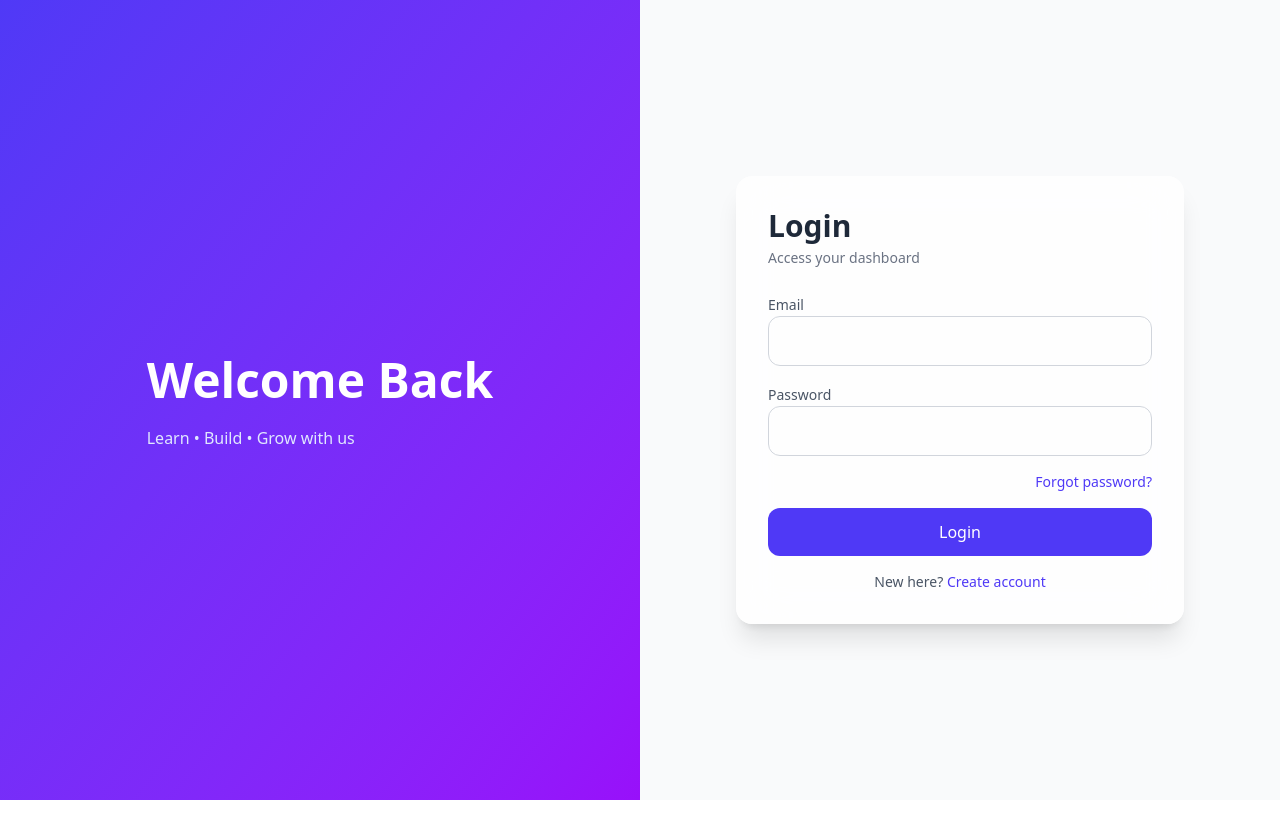
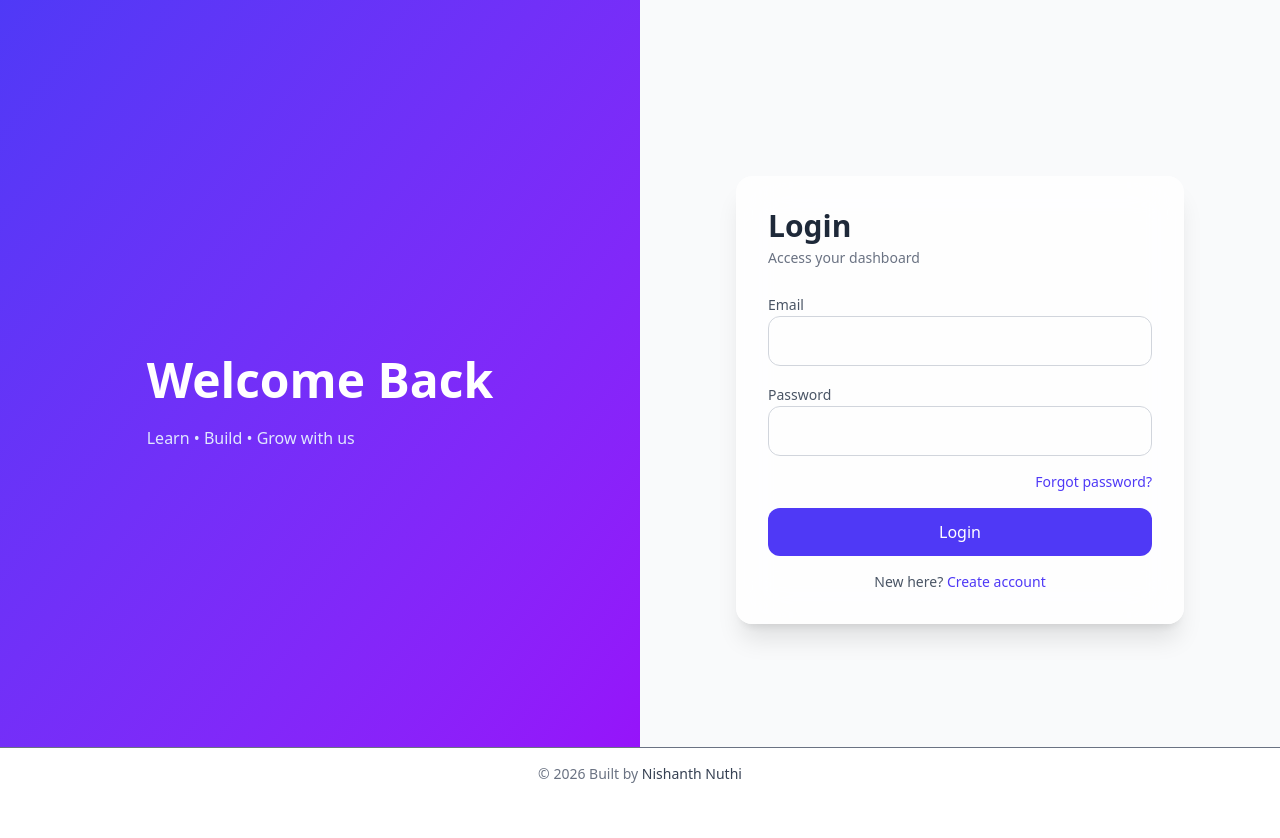
Before and after one commit to Nishanth2173/Mini_Course_App, a React (Vite) app in the folder frontend/: page / in a window 1280 px wide. Shown: the top 838 px of the page. Before the commit the page ends 800 px from the top, so only its background shows below. Built offline with nearby package versions, Linux system fonts and the light colour scheme; no server answers.

Commit message:
footer component added

```diff
--- /dev/null
+++ b/frontend/src/components/Footer.jsx
@@ -0,0 +1,14 @@
+import React from 'react'
+
+function Footer() {
+  return (
+    <footer className="w-full py-4 text-center text-sm text-gray-500 border-t sticky bottom-0 bg-white">
+      &copy; {new Date().getFullYear()} Built by{' '}
+      <span className="font-medium text-gray-700">
+        Nishanth Nuthi
+      </span>
+    </footer>
+  )
+}
+
+export default Footer
--- a/frontend/src/routes/AppRoutes.jsx
+++ b/frontend/src/routes/AppRoutes.jsx
@@ -9,9 +9,11 @@ import CourseDetail from '../pages/CourseDetails'
 import MyCourses from '../pages/MyCourses'
 import ChangePassword from '../pages/ChangePassword'
 import ProtectedRoute from './ProtectedRoutes'
+import Footer from '../components/Footer'
 
 function AppRoutes() {
     return (
+        <>
         <Routes>
             <Route>
                 <Route path='/' element={<Login />} />
@@ -39,7 +41,8 @@ function AppRoutes() {
             </Route>
             <Route path='/change-password' element={<ProtectedRoute><ChangePassword /></ProtectedRoute>} />
         </Routes>
-
+        <Footer />
+        </>
     )
 }
 
```
